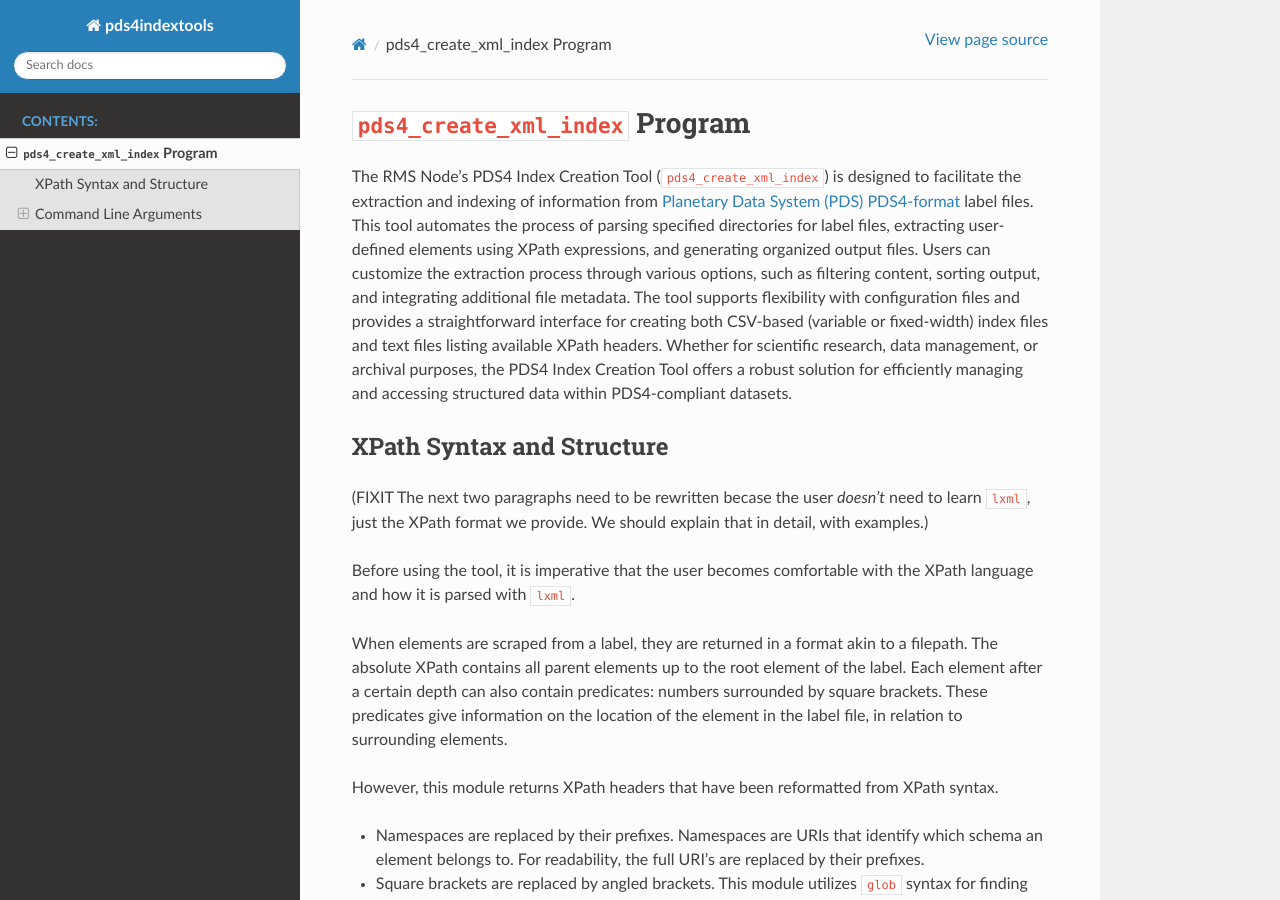
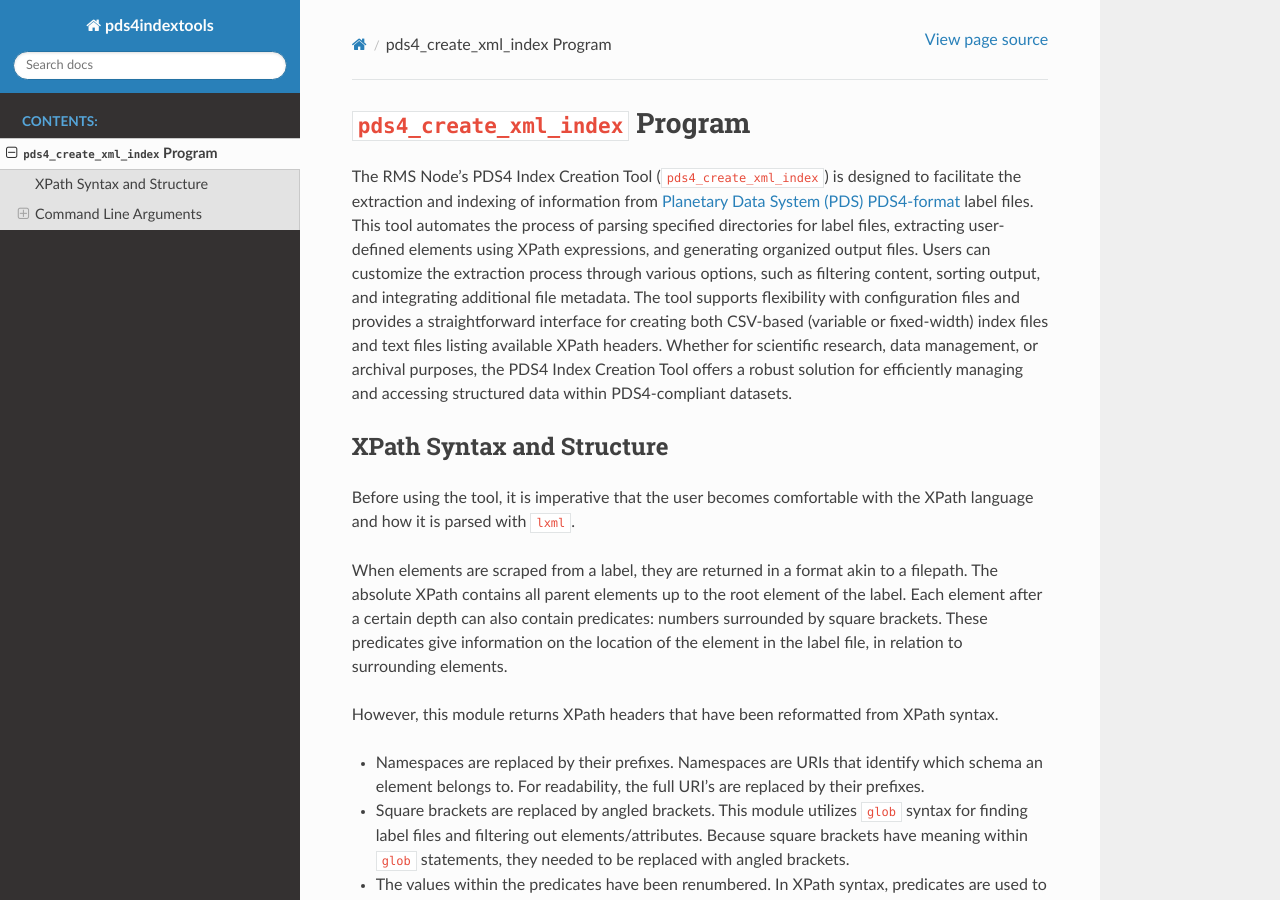
Before and after one commit to SETI/rms-pds4indextools, a Sphinx documentation site: the page built from docs/pds4_create_xml_index.rst, in a window 1280 px wide and 900 px high. Built offline with Sphinx 7.4.7 and the Read the Docs theme 2.0.0, drawn with Linux system fonts in a browser that asks for light colours.

Commit message:
Removing missed FIXIT section

```diff
--- a/docs/pds4_create_xml_index.rst
+++ b/docs/pds4_create_xml_index.rst
@@ -17,10 +17,6 @@ and accessing structured data within PDS4-compliant datasets.
 
 XPath Syntax and Structure
 --------------------------
-
-(FIXIT The next two paragraphs need to be rewritten becase the user *doesn't* need to
-learn ``lxml``, just the XPath format we provide. We should explain that in detail, with
-examples.)
 
 Before using the tool, it is imperative that the user becomes comfortable with
 the XPath language and how it is parsed with ``lxml``.
```
